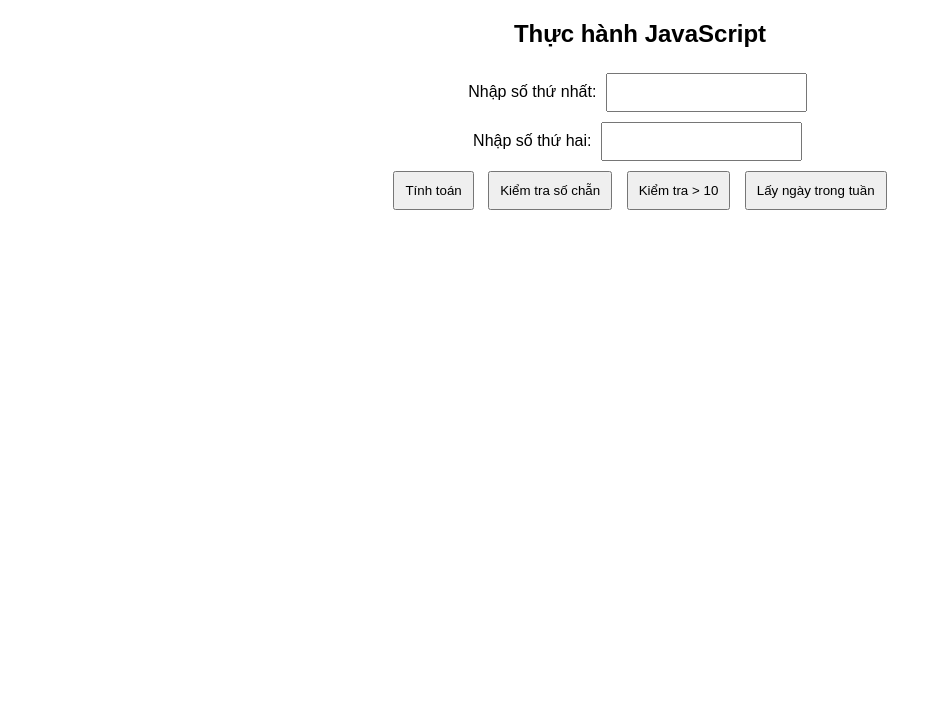
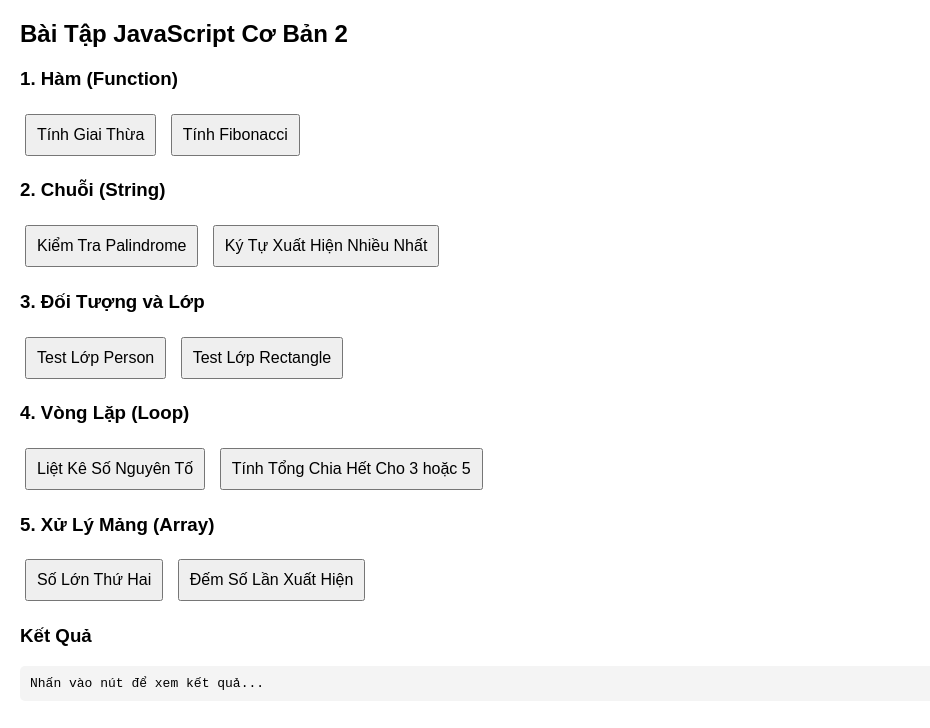
Before and after one commit to nguyenquynhtrang180206/quynh-trang, a plain HTML site: page index.html in a window 1280 px wide. Shown: the whole page, without its empty margins (0-930 px from the left). Drawn offline with Linux system fonts and the light colour scheme.

Commit message:
index.html

```diff
--- a/index.html
+++ b/index.html
@@ -3,40 +3,38 @@
 <head>
     <meta charset="UTF-8">
     <meta name="viewport" content="width=device-width, initial-scale=1.0">
-    <title>Kiểu dữ liệu & Toán tử trong JavaScript</title>
+    <title>Bài Tập JS Cơ Bản 2</title>
     <style>
-        body {
-            font-family: Arial, sans-serif;
-            text-align: center;
-            margin: 20px;
-        }
-        input, button {
-            margin: 5px;
-            padding: 10px;
-        }
-        #result {
-            font-weight: bold;
-            color: blue;
-            margin-top: 10px;
-        }
+        body { font-family: Arial, sans-serif;  margin: 20px; }
+        button { margin: 5px; padding: 10px; font-size: 16px; cursor: pointer; }
+        pre { background: #f4f4f4; padding: 10px; border-radius: 5px; text-align: left; font-size: 20px20px;}
     </style>
 </head>
 <body>
-    <h2>Thực hành JavaScript</h2>
+    <h2>Bài Tập JavaScript Cơ Bản 2</h2>
 
-    <label for="num1">Nhập số thứ nhất:</label>
-    <input type="number" id="num1">
-    <br>
-    <label for="num2">Nhập số thứ hai:</label>
-    <input type="number" id="num2">
-    <br>
+    <h3>1. Hàm (Function)</h3>
+    <button onclick="testFactorial()">Tính Giai Thừa</button>
+    <button onclick="testFibonacci()">Tính Fibonacci</button>
 
-    <button onclick="calculate()">Tính toán</button>
-    <button onclick="checkEven()">Kiểm tra số chẵn</button>
-    <button onclick="checkGreaterThanTen()">Kiểm tra > 10</button>
-    <button onclick="getDayOfWeek()">Lấy ngày trong tuần</button>
+    <h3>2. Chuỗi (String)</h3>
+    <button onclick="testPalindrome()">Kiểm Tra Palindrome</button>
+    <button onclick="testMostFrequentChar()">Ký Tự Xuất Hiện Nhiều Nhất</button>
 
-    <p id="result"></p>
+    <h3>3. Đối Tượng và Lớp</h3>
+    <button onclick="testPerson()">Test Lớp Person</button>
+    <button onclick="testRectangle()">Test Lớp Rectangle</button>
+
+    <h3>4. Vòng Lặp (Loop)</h3>
+    <button onclick="testPrimeNumbers()">Liệt Kê Số Nguyên Tố</button>
+    <button onclick="testSumMultiples()">Tính Tổng Chia Hết Cho 3 hoặc 5</button>
+
+    <h3>5. Xử Lý Mảng (Array)</h3>
+    <button onclick="testSecondLargest()">Số Lớn Thứ Hai</button>
+    <button onclick="testCountOccurrences()">Đếm Số Lần Xuất Hiện</button>
+
+    <h3>Kết Quả</h3>
+    <pre id="result">Nhấn vào nút để xem kết quả...</pre>
 
     <script src="script.js"></script>
 </body>
```
